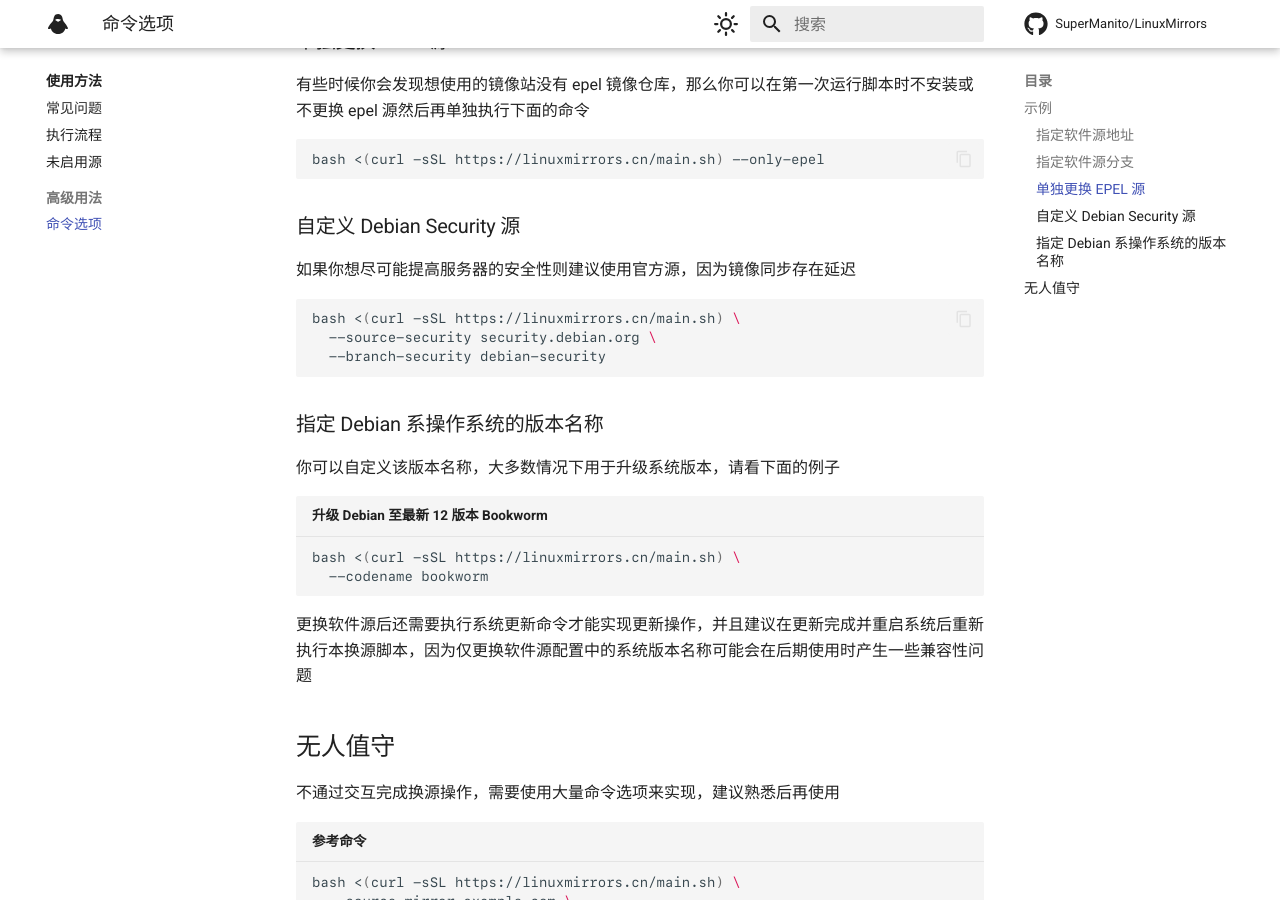
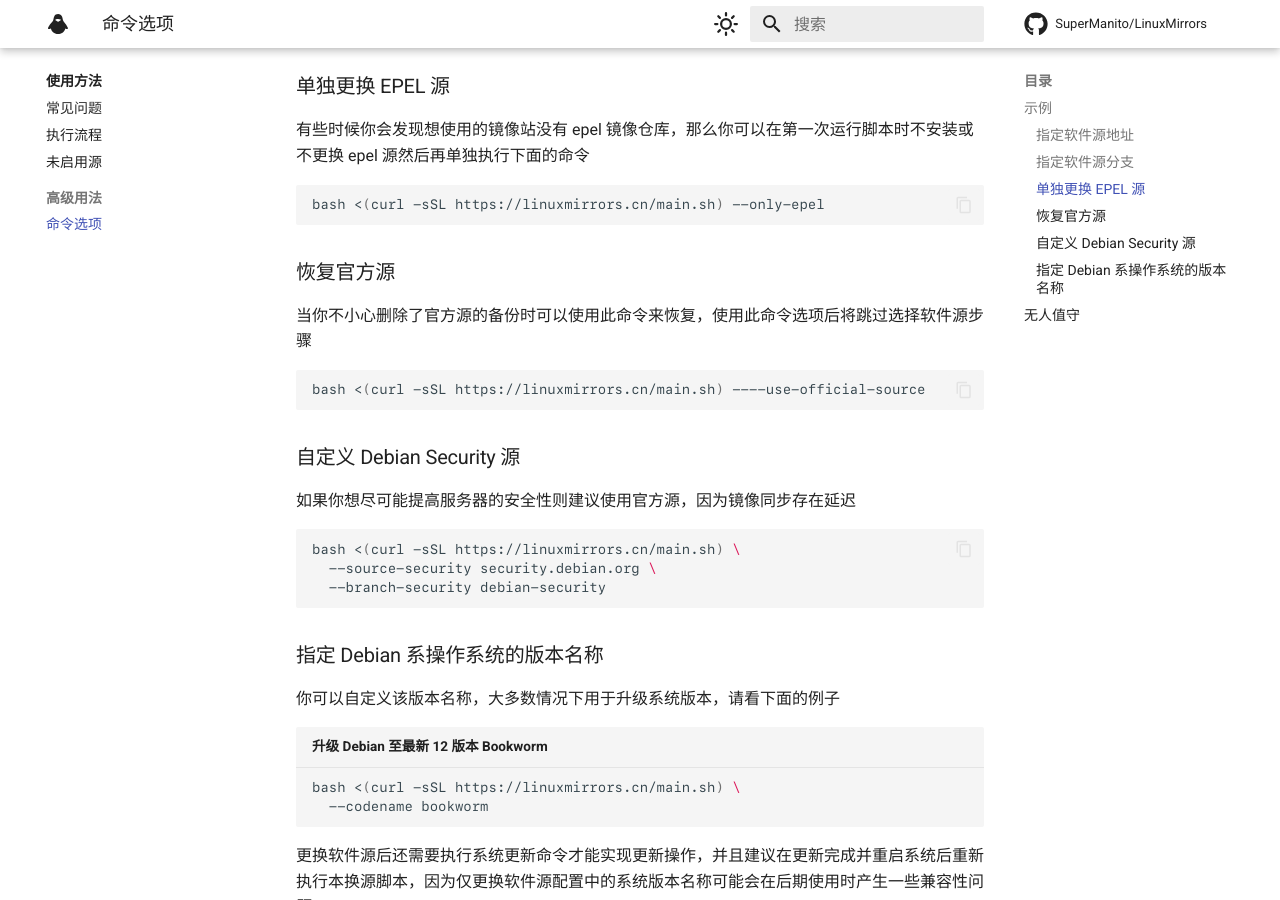
Before and after one commit to SuperManito/LinuxMirrors, an MkDocs documentation site: the page built from docs/use/command-options.md, in a window 1280 px wide and 900 px high, scrolled down 2636 px. Built offline with MkDocs 1.6.1 and Material for MkDocs 9.7.7, drawn with Linux system fonts in a browser that asks for light colours; comment, search, counter and statistics services are not loaded; some of the changed text lies outside the part shown.

Commit message:
新增使用官方软件源命令选项

````diff
--- a/docs/use/command-options.md
+++ b/docs/use/command-options.md
@@ -5,6 +5,7 @@
 | `--source` | 指定软件源地址(域名或IP) | 地址 |
 | `--source-security` | 指定 Debian 的 security 软件源地址(域名或IP) | 地址 |
 | `--source-vault` | 指定 CentOS/AlmaLinux 的 vault 软件源地址(域名或IP) | 地址 |
+| `--use-official-source` | 使用操作系统官方软件源 | 无 |
 | `--branch` | 指定软件源分支(路径) | 分支名 |
 | `--branch-security` | 指定 Debian 的 security 软件源分支(路径) | 分支名 |
 | `--branch-vault` | 指定 CentOS/AlmaLinux 的 vault 软件源分支(路径) | 分支名 |
@@ -115,6 +116,14 @@
 bash <(curl -sSL https://linuxmirrors.cn/main.sh) --only-epel
 ```
 
+### 恢复官方源
+
+当你不小心删除了官方源的备份时可以使用此命令来恢复，使用此命令选项后将跳过选择软件源步骤
+
+``` bash
+bash <(curl -sSL https://linuxmirrors.cn/main.sh) ----use-official-source
+```
+
 ### 自定义 Debian Security 源
 
 如果你想尽可能提高服务器的安全性则建议使用官方源，因为镜像同步存在延迟
--- a/requirements.txt
+++ b/requirements.txt
@@ -1,3 +1,3 @@
-mkdocs-material==9.4.2
+mkdocs-material==9.4.5
 mkdocs-glightbox==0.3.4
 mkdocs-exclude-search==0.6.5
````
Also changed, not shown: docs/mirrors/index.md (+1 -0 lines), 1 other file.
